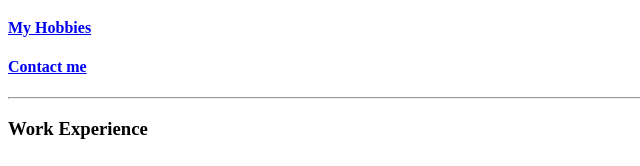
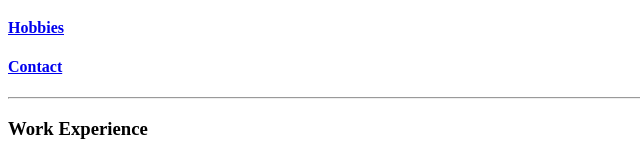
Before and after one commit to Parth978/cv, a plain HTML site: page index.html in a window 1280 px wide. Shown: the part 380-546 px from the top of the page, 0-640 px from the left. Drawn offline with Linux system fonts and the light colour scheme; files whose address does not match are found by name.

Commit message:
Update index.html

```diff
--- a/index.html
+++ b/index.html
@@ -26,8 +26,8 @@
     <li>Vikash Residential School</li>
     <li>Madnawati Public school</li>
   </ul>
-  <h4><a href="hobbies.html">My Hobbies</a></h4>
-  <h4><a href="Contact Details.html">Contact me</a></h4>
+  <h4><a href="hobbies.html">Hobbies</a></h4>
+  <h4><a href="Contact Details.html">Contact</a></h4>
   <hr>
   <h3>Work Experience</h3>
   <table cellspacing="10">
```
